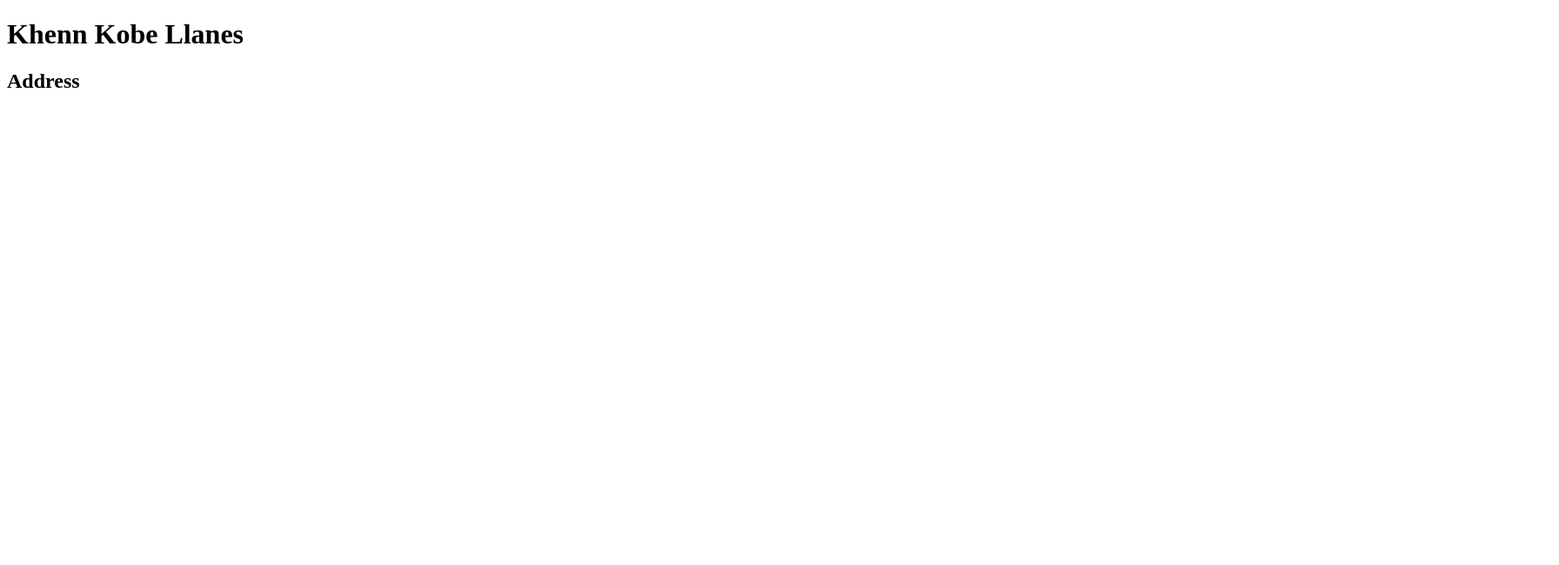
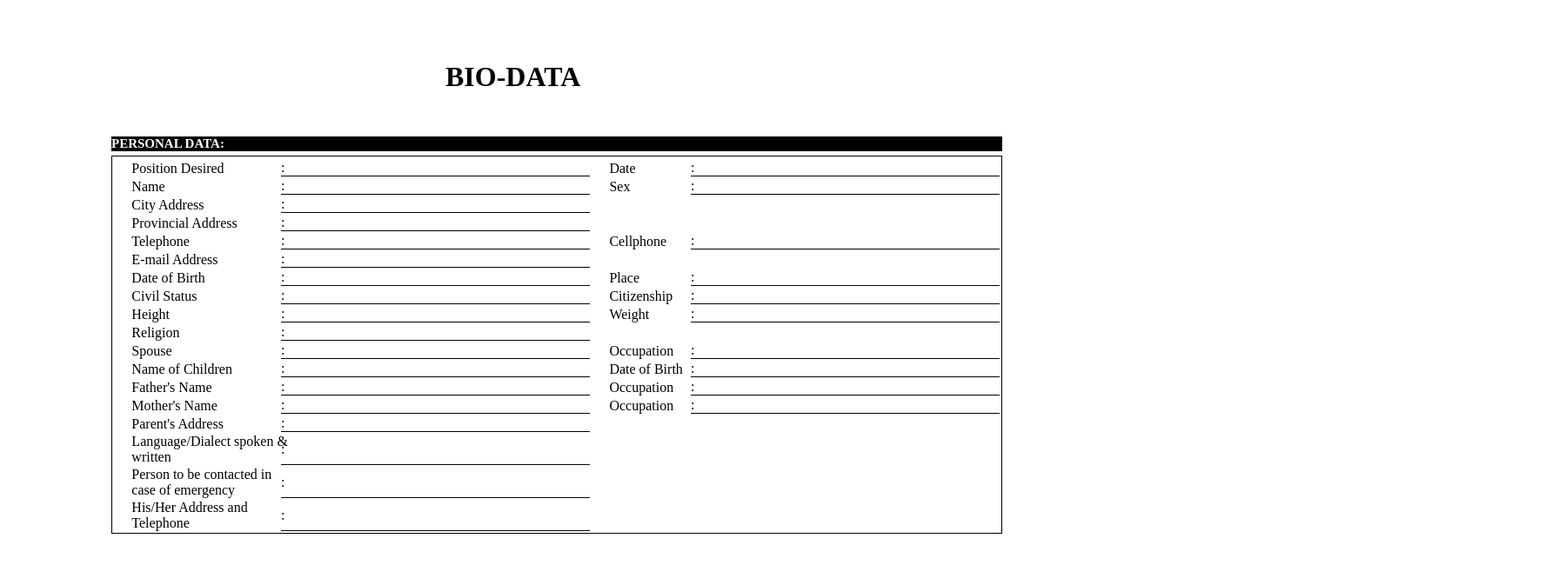
Before and after one commit to kobellanes/llanes-khennkobe_biodata, a plain HTML site: page index.html in a window 1280 px wide. Shown: the whole page at 87% size, 1792 px wide, since content can reach past the window. Drawn offline with Linux system fonts and the light colour scheme.

Commit message:
Personal Data Added

```diff
--- a/index.html
+++ b/index.html
@@ -6,8 +6,131 @@
     <meta name="viewport" content="width=device-width, initial-scale=1.0">
     <title>Document</title>
 </head>
+<link rel="stylesheet" href = "style.css">
 <body>
-    <h1>Khenn Kobe Llanes</h1>
-    <h2>Address</h2>
+    <h1>BIO-DATA</h1>
+
+    <h2>PERSONAL DATA: </h2>
+
+    <table>
+        <thead>
+            <tr>
+            </tr>
+        </thead>
+
+        <tbody>
+            <tr>
+                <td class = "left">Position Desired</td>
+                <td class="input1">:</td>
+                <td class = "right">Date</td>
+                <td class="input2">:</td>
+            </tr>
+
+            <tr>
+                <td class = "left">Name</td>
+                <td class="input1">:</td>
+                <td class = "right">Sex</td>
+                <td class="input2">:</td>
+            </tr>
+
+            <tr>
+                <td class = "left">City Address</td>
+                <td class="input1">:</td>
+            </tr>
+
+            <tr>
+                <td class = "left">Provincial Address</td>
+                <td class="input1">:</td>
+            </tr>
+
+            <tr>
+                <td class = "left">Telephone</td>
+                <td class="input1">:</td>
+                <td class = "right">Cellphone</td>
+                <td class="input2">:</td>
+            </tr>
+
+            <tr>
+                <td class = "left">E-mail Address</td>
+                <td class="input1">:</td>
+            </tr>
+
+            <tr>
+                <td class = "left">Date of Birth</td>
+                <td class="input1">:</td>
+                <td class = "right">Place</td>
+                <td class="input2">:</td>
+            </tr>
+
+            <tr>
+                <td class = "left">Civil Status</td>
+                <td class="input1">:</td>
+                <td class = "right">Citizenship</td>
+                <td class="input2">:</td>
+            </tr>
+
+            <tr>
+                <td class = "left">Height</td>
+                <td class="input1">:</td>
+                <td class = "right">Weight</td>
+                <td class="input2">:</td>
+            </tr>
+
+            <tr>
+                <td class = "left">Religion</td>
+                <td class="input1">:</td>
+            </tr>
+
+            <tr>
+                <td class = "left">Spouse</td>
+                <td class="input1">:</td>
+                <td class = "right">Occupation</td>
+                <td class="input2">:</td>
+            </tr>
+
+            <tr>
+                <td class = "left">Name of Children</td>
+                <td class="input1">:</td>
+                <td class = "right">Date of Birth</td>
+                <td class="input2">:</td>
+            </tr>
+
+            <tr>
+                <td class = "left">Father's Name</td>
+                <td class="input1">:</td>
+                <td class = "right">Occupation</td>
+                <td class="input2">:</td>
+            </tr>
+
+            <tr>
+                <td class = "left">Mother's Name</td>
+                <td class="input1">:</td>
+                <td class = "right">Occupation</td>
+                <td class="input2">:</td>
+            </tr>
+
+            <tr>
+                <td class = "left">Parent's Address</td>
+                <td class="input1">:</td>
+            </tr>
+
+            <tr>
+                <td class = "left">Language/Dialect spoken & written</td>
+                <td class="input1">:</td>
+            </tr>
+
+            <tr>
+                <td class = "left">Person to be contacted in case of emergency</td>
+                <td class="input1">:</td>
+            </tr>
+
+            <tr>
+                <td class = "left">His/Her Address and Telephone</td>
+                <td class="input1">:</td>
+            </tr>
+
+        </tbody>
+    </table>
+
 </body>
 </html>
--- a/style.css
+++ b/style.css
@@ -0,0 +1,54 @@
+*{
+    padding: 0;
+    margin: 0;
+}
+
+h1{
+    position: relative;
+    margin-top: 70px;
+    left: 40%;
+}
+
+h2{
+    position: relative;
+    background-color: black;
+    width: 80%;
+    color: white;
+    margin-top: 50px;
+    font-size: 15px;
+    margin-left: 10%;
+    margin-right: 10%;
+    margin-bottom: 5px;
+}
+
+table{
+    margin-top: 5px;
+    width: 80%;
+    margin:auto;
+    /* margin-left: 10%;
+    margin-right: 10%; */
+    border: 1px solid black;
+}
+
+.left{
+  position: relative;
+  left: 2%;
+  width: 10%;
+}
+
+.input1{
+    margin-right: 40%;
+    border-bottom: 1px solid black;
+    width: 20%;
+}
+
+.right{
+    position: relative;
+    left: 2%;
+    width: 5%;
+}
+
+.input2{
+    border-bottom: 1px solid black;
+    width: 20%;
+}
```
